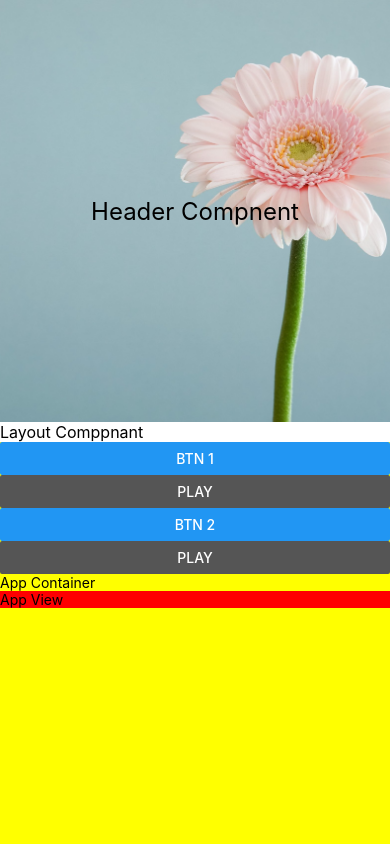
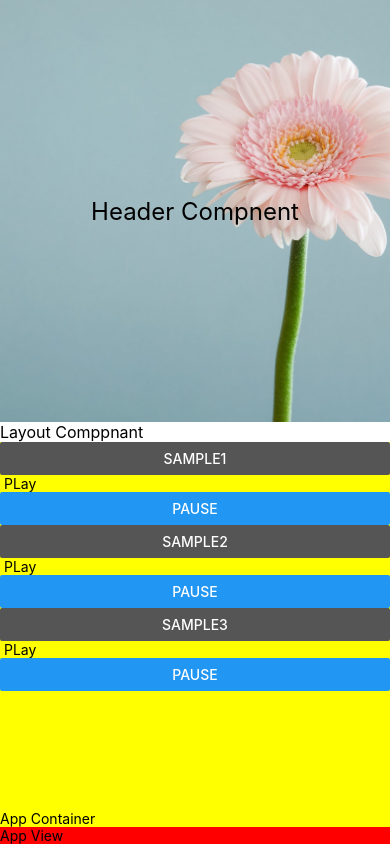
Before and after one commit to imadcollin/react-drum, a React Native app: screen / in a window 390 px wide. Built offline with nearby package versions, Linux system fonts and the light colour scheme.

Commit message:
Call list of button for samples

```diff
--- a/App.js
+++ b/App.js
@@ -1,16 +1,21 @@
 import React from 'react';
-import {SafeAreaView, Text, View, Alert} from 'react-native';
+import {SafeAreaView, Text, View, Alert, FlatList} from 'react-native';
 import Header from './src/componants/Headers/Header';
 import AppStyles from './AppStyle';
 import Layout from './src/componants/Layout/Layout';
 import PressButton from './src/componants/Button/PressButton';
+import samples from './src/constants/data';
 const App = () => {
+  const renderItem = ({item}) => (<PressButton title={item.title}></PressButton>);
+
   return (
     <SafeAreaView style={AppStyles.container}>
       <Header></Header>
       <Layout></Layout>
-      <PressButton title="btn 1"></PressButton>
-      <PressButton title="btn 2"></PressButton>
+      <FlatList
+        data={samples}
+        renderItem={renderItem}
+        keyExtractor={item => item.id}></FlatList>
       <Text>App Container</Text>
       <View style={AppStyles.view}>
         <Text>App View</Text>
--- a/src/componants/Button/PressButton.js
+++ b/src/componants/Button/PressButton.js
@@ -1,30 +1,19 @@
 import React from 'react';
 import {Text, View, Button} from 'react-native';
+import {sample} from 'lodash';
 var Sound = require('react-native-sound');
-
+import Player from '../../helper/Player';
 const PressButton = props => {
-  const play = () => {
-    Sound.setCategory('Playback');
-    var whoosh = new Sound('my.mp3', Sound.MAIN_BUNDLE, error => {
-      if (error) {
-        console.log('failed to load the sound', error);
-        return;
-      }
-      whoosh.play(success => {
-        if (success) {
-          console.log('successfully finished playing');
-        } else {
-          console.log('playback failed due to audio decoding errors');
-        }
-      });
-    });
-  };
   return (
     <View>
       <Button
         title={props.title}
-        onPress={() => console.log(`${props.title} is Pressed!`)}></Button>
-      <Button title="play" color="#555" onPress={play}></Button>
+        color="#555"
+        onPress={() => new Player(props.title).play(props.title)}></Button>
+      <Text> PLay</Text>
+      <Button
+        title="Pause"
+        onPress={() => new Player(props.title).pause(props.title)}></Button>
     </View>
   );
 };
```
